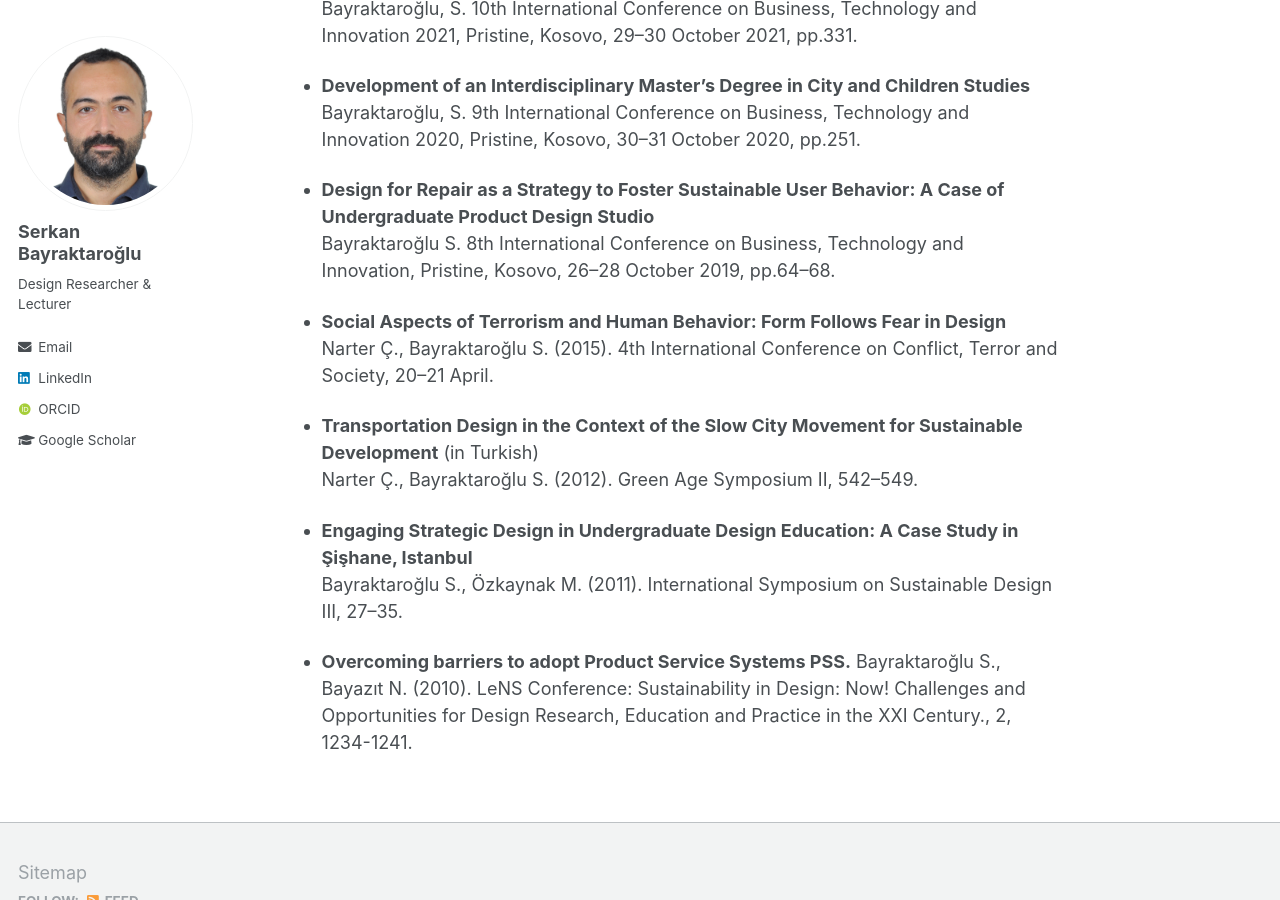
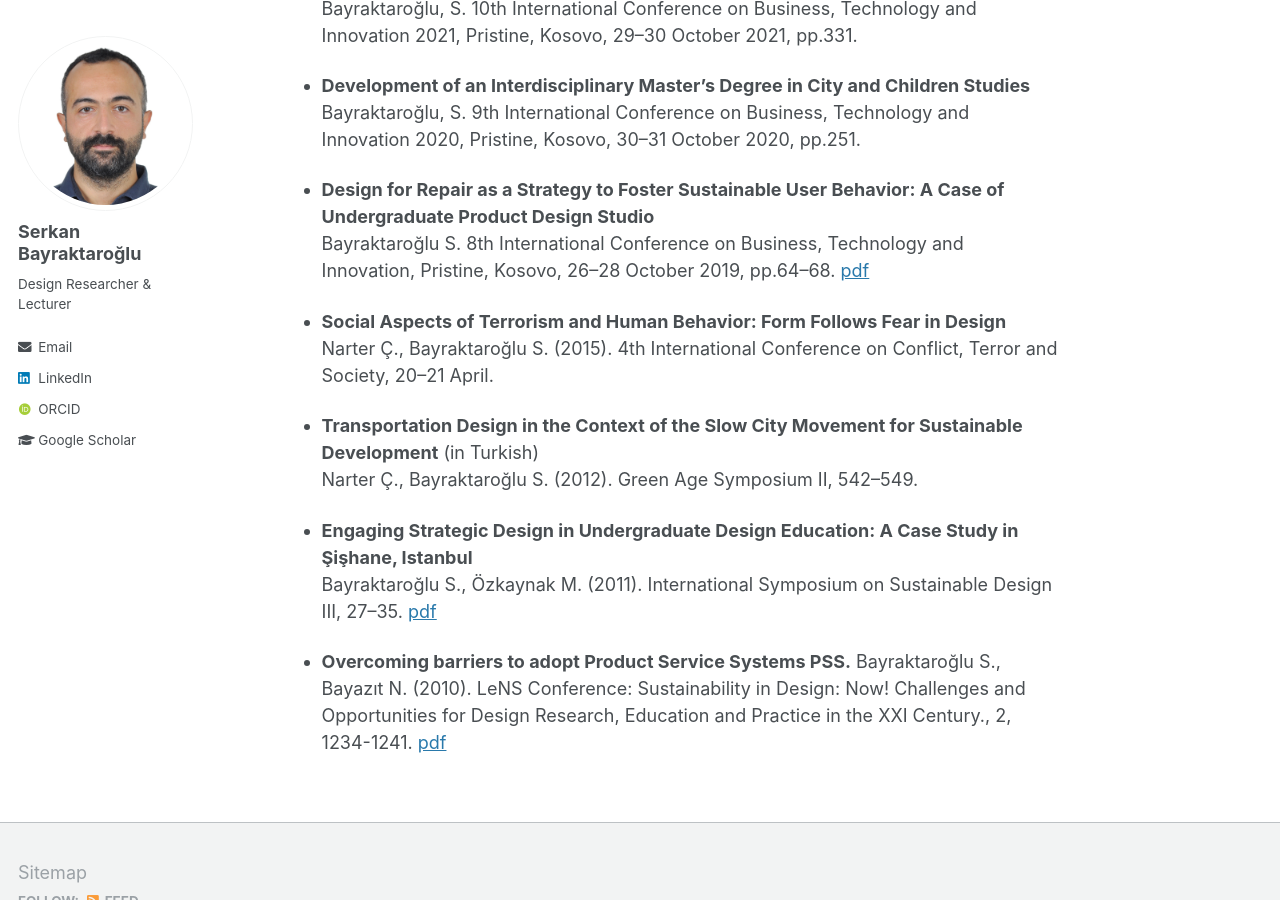
Before and after one commit to serkanbayraktaroglu/serkanbayraktaroglu.github.io, a Jekyll site: the page built from _pages/publications.md, in a window 1280 px wide and 900 px high, scrolled down 2105 px. Built offline with Jekyll 4.4.1, drawn with Linux system fonts in a browser that asks for light colours; some web fonts are replaced.

Commit message:
Update publications.md

```diff
--- a/_pages/publications.md
+++ b/_pages/publications.md
@@ -73,7 +73,7 @@ author_profile: true
   Bayraktaroğlu, S. 9th International Conference on Business, Technology and Innovation 2020, Pristine, Kosovo, 30–31 October 2020, pp.251.
 
 - **Design for Repair as a Strategy to Foster Sustainable User Behavior: A Case of Undergraduate Product Design Studio**
-  Bayraktaroğlu S. 8th International Conference on Business, Technology and Innovation, Pristine, Kosovo, 26–28 October 2019, pp.64–68.
+  Bayraktaroğlu S. 8th International Conference on Business, Technology and Innovation, Pristine, Kosovo, 26–28 October 2019, pp.64–68. [pdf](/files/pdf/A1/A11a.1 Design for Repair.pdf)
 
 - **Social Aspects of Terrorism and Human Behavior: Form Follows Fear in Design**
   Narter Ç., Bayraktaroğlu S. (2015). 4th International Conference on Conflict, Terror and Society, 20–21 April.
@@ -82,7 +82,7 @@ author_profile: true
   Narter Ç., Bayraktaroğlu S. (2012). Green Age Symposium II, 542–549.
 
 - **Engaging Strategic Design in Undergraduate Design Education: A Case Study in Şişhane, Istanbul**
-  Bayraktaroğlu S., Özkaynak M. (2011). International Symposium on Sustainable Design III, 27–35.
+  Bayraktaroğlu S., Özkaynak M. (2011). International Symposium on Sustainable Design III, 27–35. [pdf](/files/pdf/A1/A11a.3 ISSD0004.pdf)
 
  - **Overcoming barriers to adopt Product Service Systems PSS.**
-   Bayraktaroğlu S., Bayazıt N. (2010). LeNS Conference: Sustainability in Design: Now! Challenges and Opportunities for Design Research, Education and Practice in the XXI Century., 2, 1234-1241.
+   Bayraktaroğlu S., Bayazıt N. (2010). LeNS Conference: Sustainability in Design: Now! Challenges and Opportunities for Design Research, Education and Practice in the XXI Century., 2, 1234-1241. [pdf](/files/pdf/A1/A11a.5 Overcoming barriers PSS.pdf)
```
